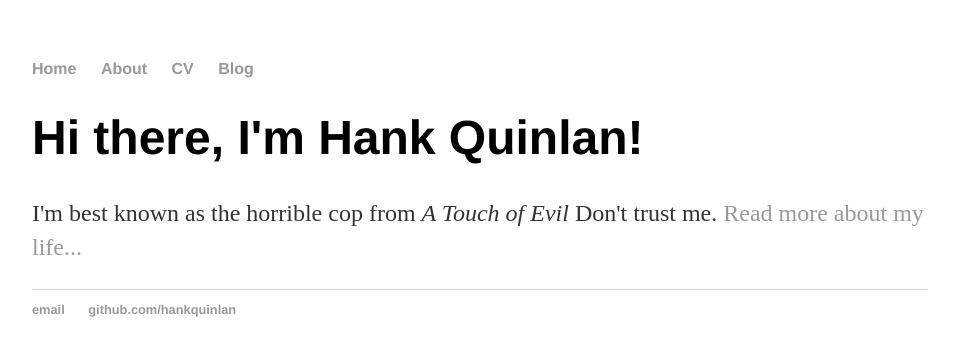
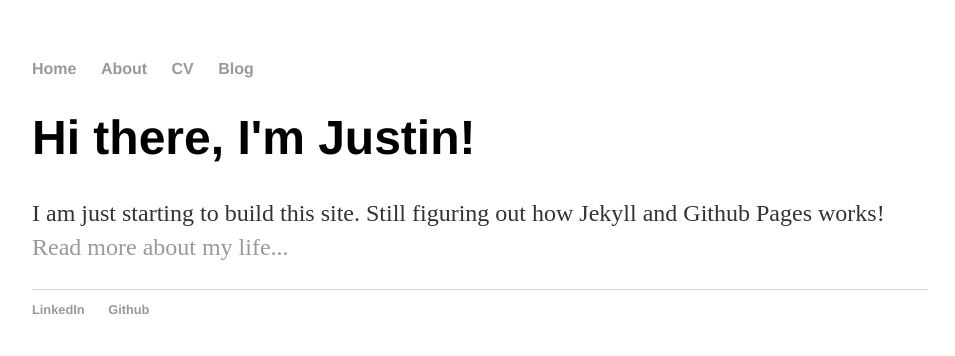
Before and after one commit to JustinMi/JustinMi.github.io, a Jekyll site: the page built from index.html, in a window 1280 px wide. Shown: the top 356 px of the page, without its empty margins (160-1115 px from the left). Built offline with Jekyll 4.4.1, drawn with Linux system fonts in a browser that asks for light colours.

Commit message:
added an about page

```diff
--- a/_layouts/default.html
+++ b/_layouts/default.html
@@ -21,8 +21,8 @@
 			</div><!-- /.container -->
 			<footer>
 	    		<ul>
-	        		<li><a href="mailto:hankquinlanhub@gmail.com">email</a></li>
-	        		<li><a href="https://github.com/hankquinlan">github.com/hankquinlan</a></li>
+	        		<li><a href="https://www.linkedin.com/in/justin-mi/">LinkedIn</a></li>
+	        		<li><a href="https://github.com/JustinMi">Github</a></li>
 				</ul>
 			</footer>
 		</body>
--- /dev/null
+++ b/about/index.html
@@ -0,0 +1,6 @@
+---
+layout: default
+title: Hello, my name is Justin
+---
+
+I am a freshman EECS student at UC Berkeley.
--- a/index.html
+++ b/index.html
@@ -1,8 +1,8 @@
 ---
 layout: default
-title: Hank Quinlan, Horrible Cop
+title: Justin's Blog
 ---
 <div class="blurb">
-    <h1>Hi there, I'm Hank Quinlan!</h1>
-    <p>I'm best known as the horrible cop from <em>A Touch of Evil</em> Don't trust me. <a href="/about">Read more about my life...</a></p>
+    <h1>Hi there, I'm Justin!</h1>
+    <p>I am just starting to build this site. Still figuring out how Jekyll and Github Pages works! <a href="/about">Read more about my life...</a></p>
 </div><!-- /.blurb -->
```
